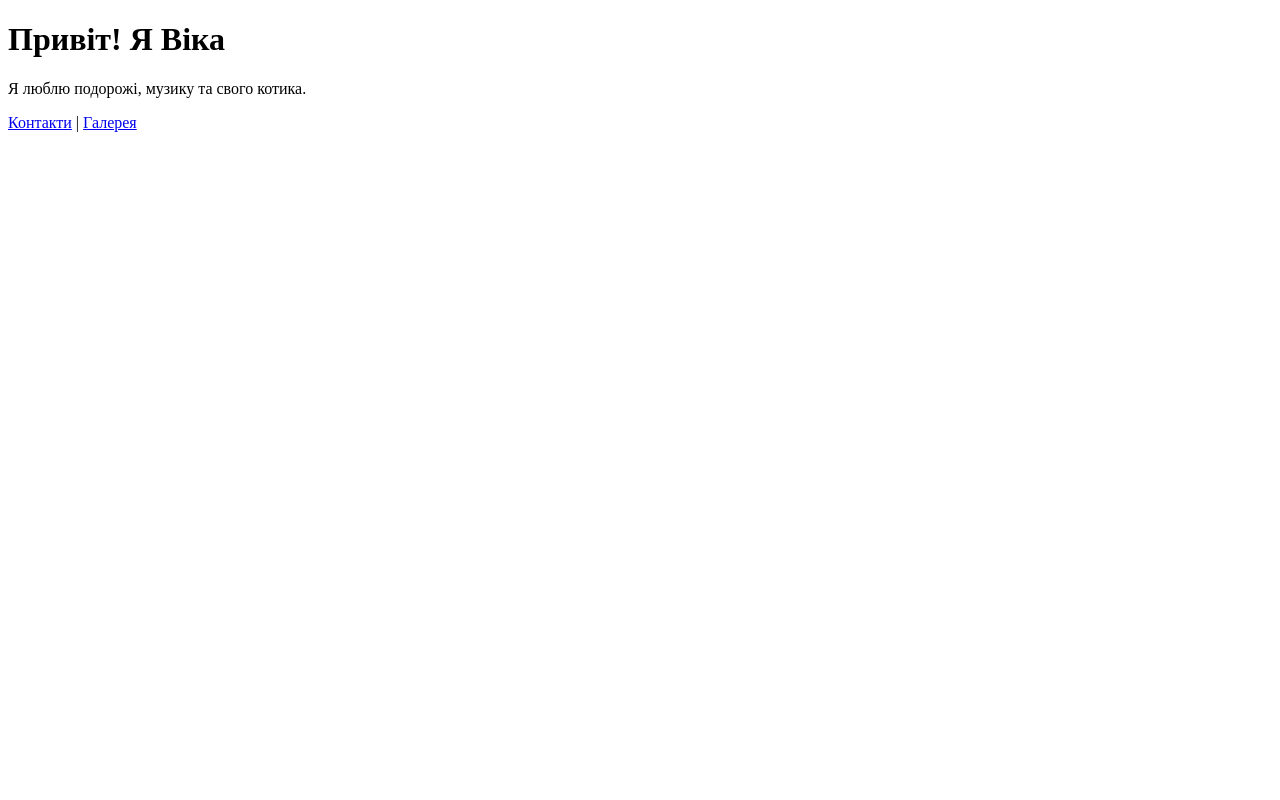
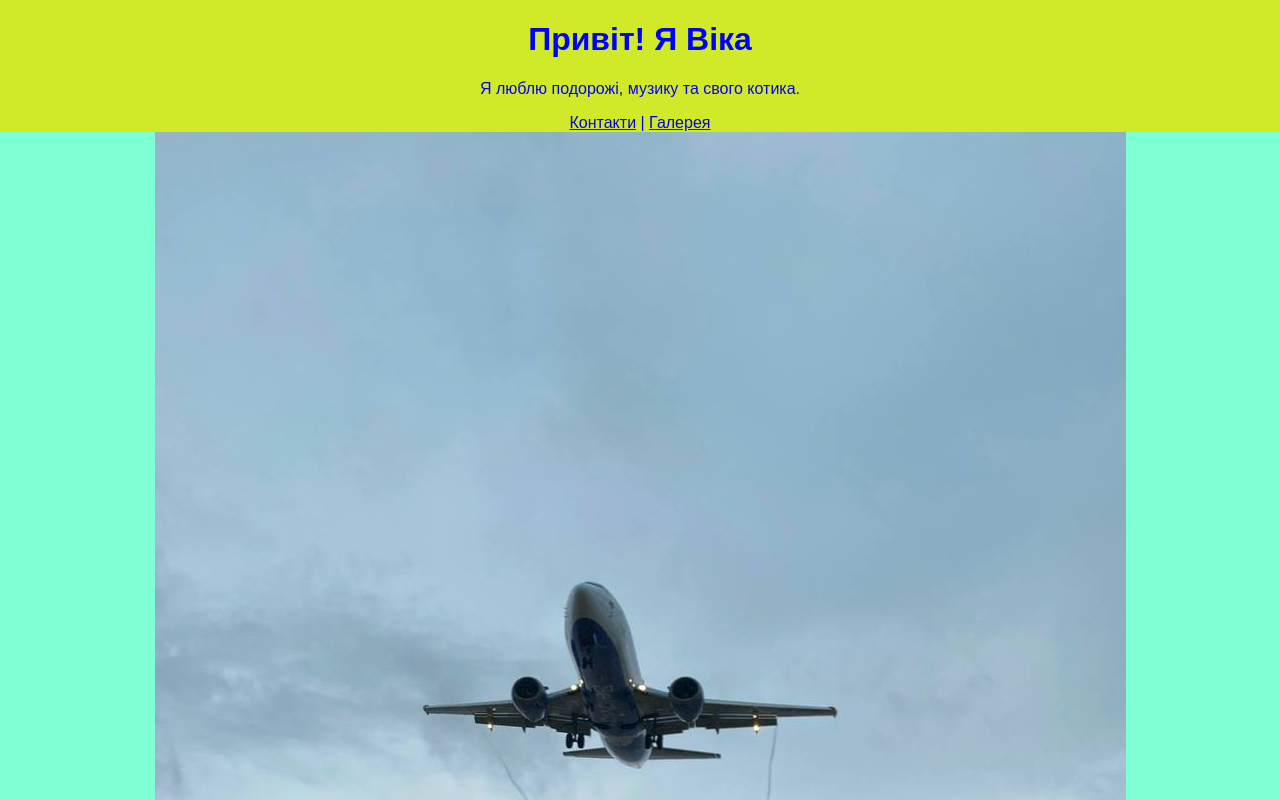
Before and after one commit to vikapol2208/portfolio, a plain HTML site: page index.html in a window 1280 px wide. Shown: the top 800 px of the page. Drawn offline with Linux system fonts and the light colour scheme.

Commit message:
Додав сторінку для ДЗ (index.html, style.css, інші файли)

```diff
--- a/pages/index.html
+++ b/index.html
@@ -1,9 +1,13 @@
 <!DOCTYPE html>
 <html lang="en">
+
 <head>
+
     <meta charset="UTF-8">
     <meta name="viewport" content="width=device-width, initial-scale=1.0">
     <title>Про мене</title>
+
+    <link rel="stylesheet" href="style.css">
 </head>
 <body>
     <h1>Привіт! Я Віка</h1>
@@ -12,5 +16,11 @@
         <a href="pages/contact.html">Контакти</a> |
         <a href="pages/gallery.html">Галерея</a>
     </nav>
+    <header>
+
+        <main>
+    <section>
+        <img src="photo/image2.jpg" alt="Profile photo" class="profile-photo"
+        </section>
 </body>
 </html>
--- /dev/null
+++ b/style.css
@@ -0,0 +1,15 @@
+body {
+    font-family: Arial, Helvetica, sans-serif;
+    margin: 0;
+    padding: 0;
+    background-color: rgb(208, 233, 41);
+    color: blue;
+    text-align: center;
+}
+
+header {
+    background-color: aquamarine;
+    color: darkgreen;
+    padding: 20;
+    text-align: center;
+}
```
Also changed, not shown: pages/contact.html (+17 -0 lines), pages/gallery.html (+17 -0 lines), photo/image1.jpg (renamed from pages/photo/image1.jpg), photo/image2.jpg (renamed from pages/photo/image2.jpg), назва_групи.txt (deleted), 2 other files.
